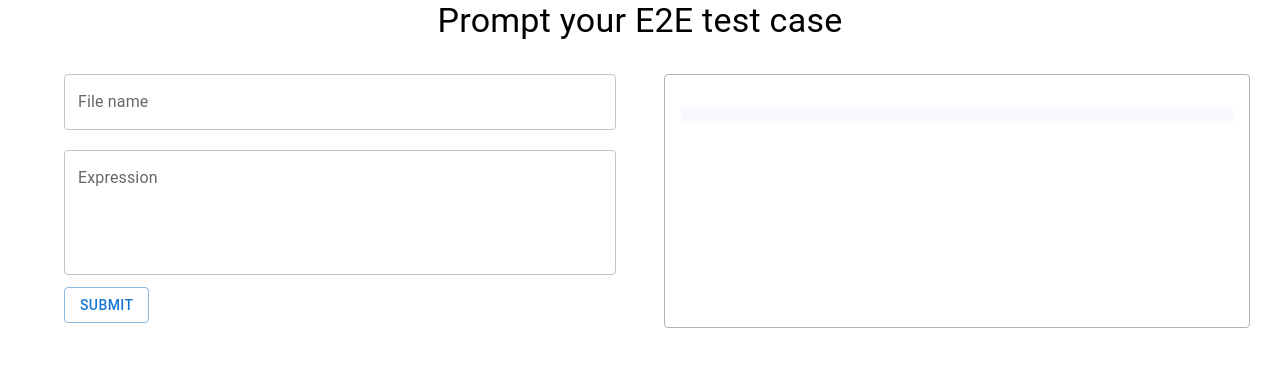
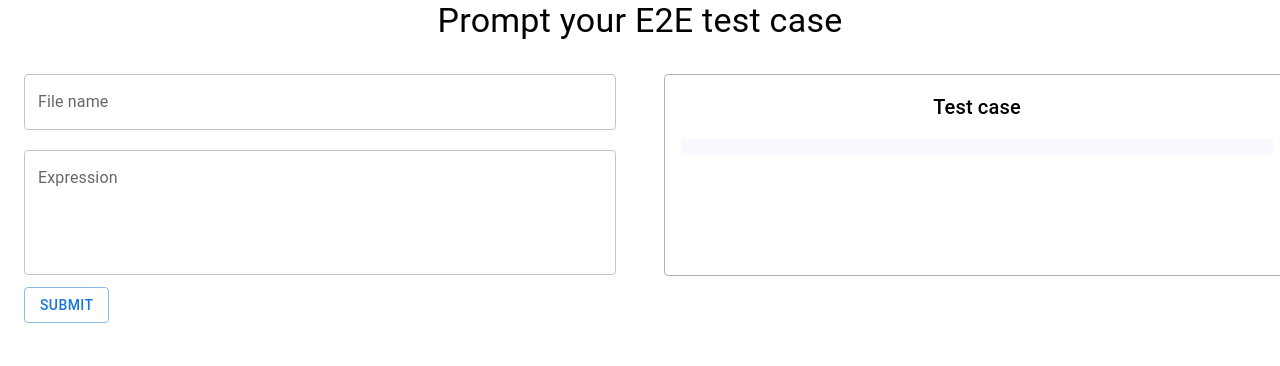
Before and after one commit to stevedavisQ4/innov8-152, a React (Create React App) app in the folder app/my-app/: page / in a window 1280 px wide. Shown: the top 366 px of the page. Built offline with nearby package versions, Linux system fonts and the light colour scheme.

Commit message:
chore: Small adjustments

```diff
--- a/app/my-app/src/App.tsx
+++ b/app/my-app/src/App.tsx
@@ -22,7 +22,7 @@ function App() {
   const handleRequestStarting = useCallback(() => setIsLoading(true), [setIsLoading])
 
   return (
-    <Container>
+    <Container maxWidth="xl">
       {
         isLoading ?
           <LoadingSpinner /> :
--- a/app/my-app/src/component/response/response.component.tsx
+++ b/app/my-app/src/component/response/response.component.tsx
@@ -12,7 +12,8 @@ export interface ResponseProps {
 const ResponseComponent = (props: ResponseProps): JSX.Element => {
   const { response } = props;
   return (
-    <Box sx={{ width: '100%', minHeight: 220, p: 2, border: '1px solid rgba(0, 0, 0, 0.3)', borderRadius: '4px', marginTop: '20px' }}>
+    <Box sx={{ width: '100%', minHeight: 168, p: 2, border: '1px solid rgba(0, 0, 0, 0.3)', borderRadius: '4px', marginTop: '20px' }}>
+      <Typography variant="h6" gutterBottom align='center'>Test case</Typography>
       <Typography variant="body1" gutterBottom>
         <SyntaxHighlighter language="javascript" style={docco}>
           {response?.text as string}
```
